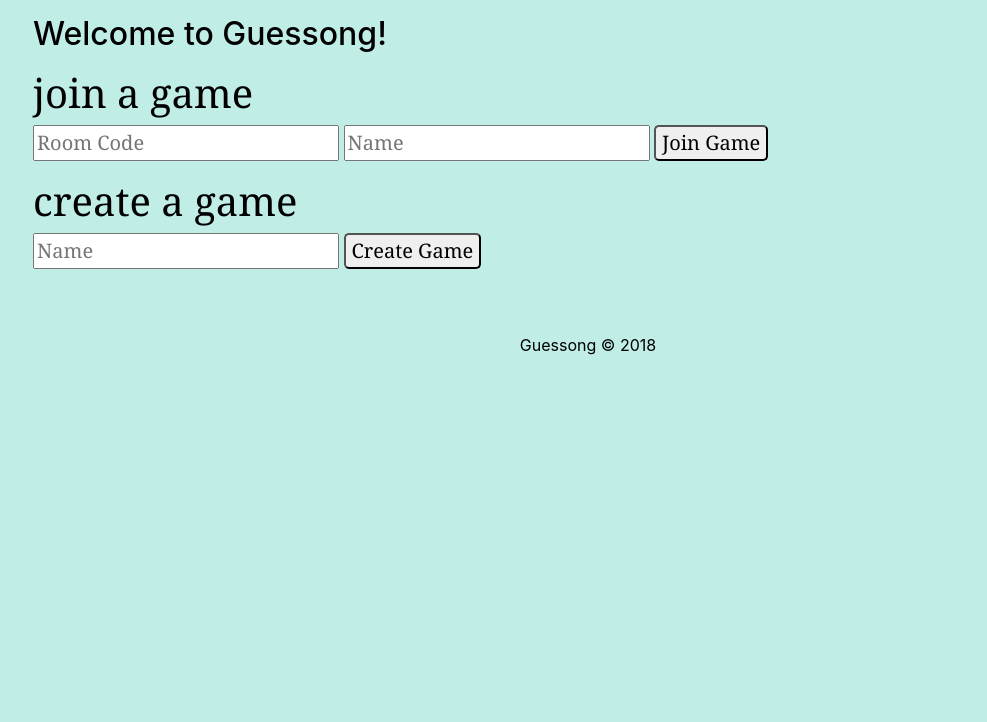
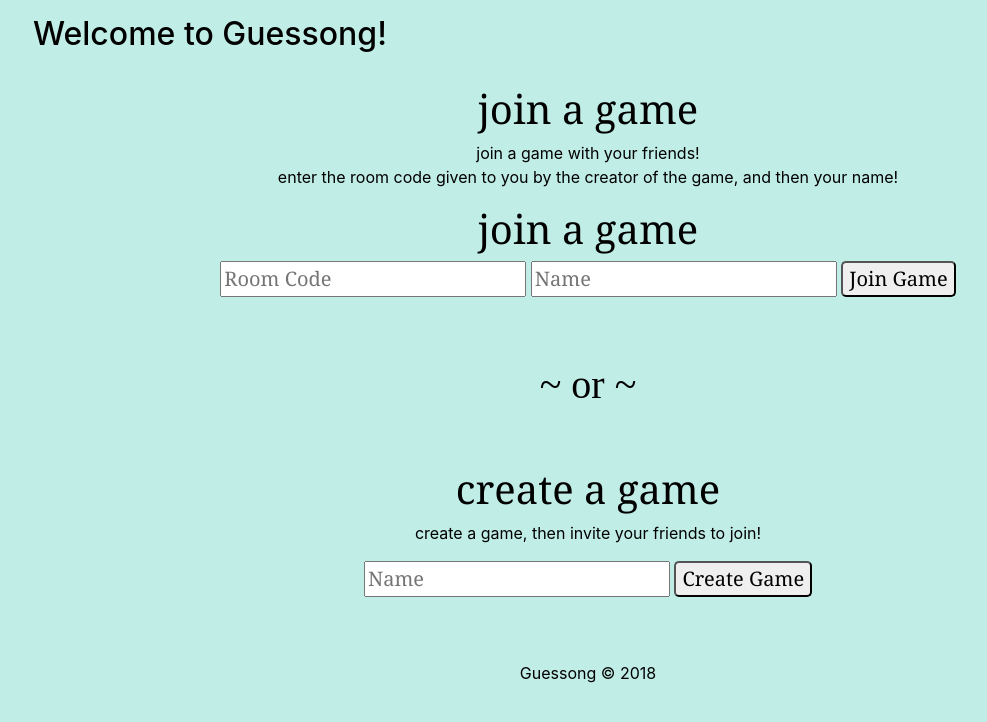
Before and after one commit to DubThink/Guessong, a Flask app: page / in a window 1280 px wide. Shown: the part 61-783 px from the top of the page, without its empty margins (52-1039 px from the left). Run offline with Flask 2, Linux system fonts and the light colour scheme; parts of the project's set-up code (start-up, migrations or seed data) failed here and were passed over; some libraries are stand-ins or nearby versions.

Commit message:
updated templates

```diff
--- a/app/templates/index.html
+++ b/app/templates/index.html
@@ -12,7 +12,12 @@
     {% if error == 'name' %}
         <h4 id="error_header">That name has been taken</h4>
     {% endif %}
-    <p id="join_p">
+    </br>
+
+     <div class="join_div">
+        <h3> Join a Game </h3>
+        <p class="about"> join a game with your friends! </br>  enter the room code given to you by the creator of the game, and then your name! </p>
+
         <h3> Join a Game </h3>
         <form id="joining_game" method="POST" action='/join_game'>
             <input type="text" name="room_code" id="room_code" placeholder="Room Code" required>
@@ -20,14 +25,22 @@
             <input type="submit" value="Join Game" id="join">
         </form>
         <p id="createValidation"> </p>
-    </p>
-
-    <p id="create_p">
+     </div>
+    </br>
+    </br>
+    <h4> ~ or ~ </h4>
+    </br>
+    </br>
+    <div class = "create_div">
         <h3> Create a Game </h3>
+        <p class="about"> create a game, then invite your friends to join! </p>
         <form id="creating_game" method="POST" action='/create_game'>
             <input type="text" name="name" id="createGame_name" placeholder="Name" required>
             <input type="submit" value="Create Game" id="create_lobby">
         </form>
         <p id="joinValidation"> </p>
     </p>
+    </div>
+
+     <!-- <img src="../resource/guesssong_logo.png" class="logo_base"> -->
 {% endblock %}
```
Also changed, not shown: app/templates/game.html (+5 -2 lines).
